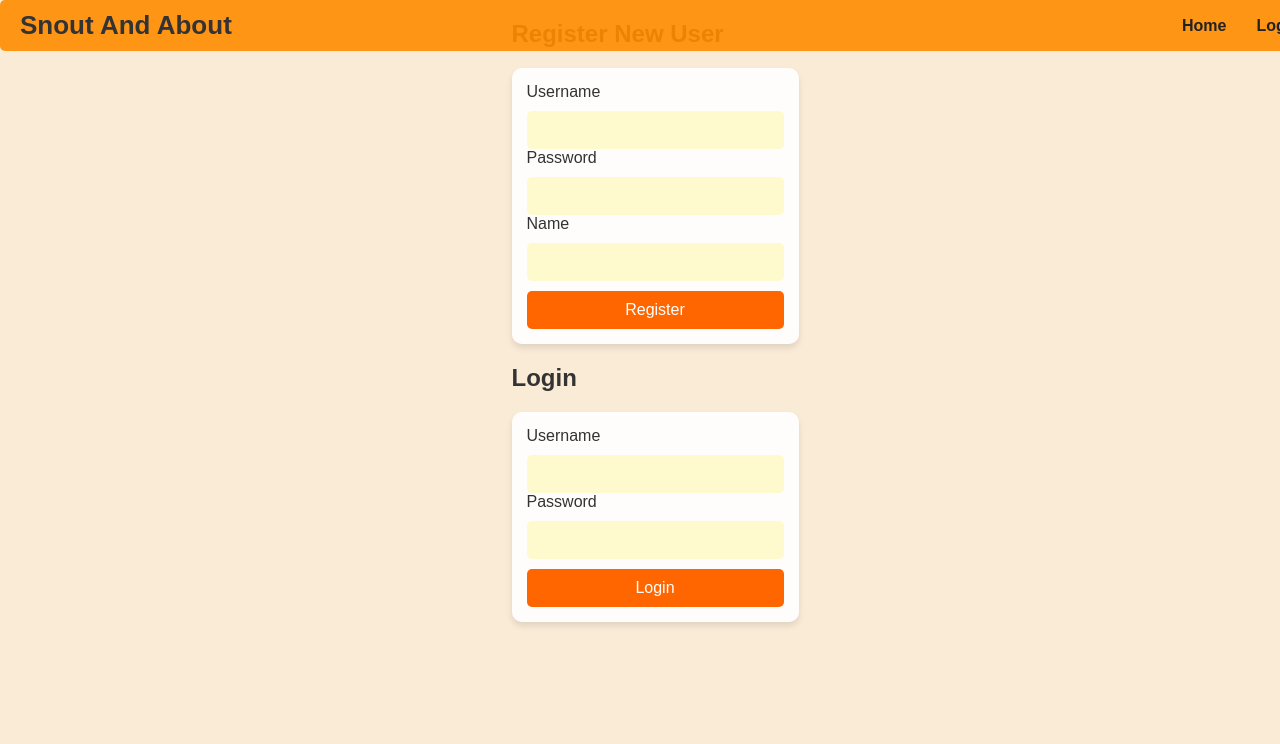
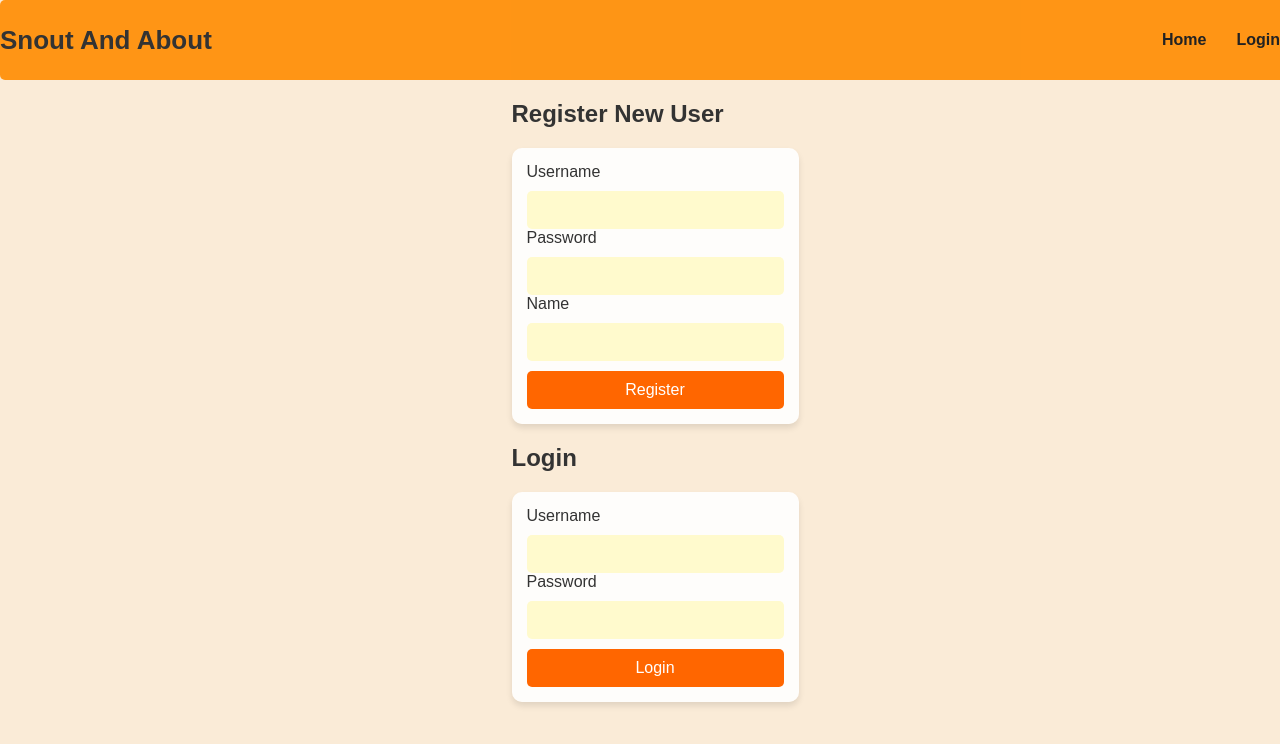
Before and after one commit to SnoutAndAbout/snout-and-about, a React (Vite) app: page /#/Login in a window 1280 px wide. Shown: the top 744 px of the page. Built offline with nearby package versions, Linux system fonts and the light colour scheme.

Commit message:
update the navbar css

```diff
--- a/src/css/Home.css
+++ b/src/css/Home.css
@@ -9,6 +9,7 @@ body {
   display: flex;
   flex-direction: column;
   align-items: center;
+  padding-top: 80px;
 }
 
 /* Home Container */
@@ -76,7 +77,7 @@ body {
 .Navbar-container {
   width: 100%;
   text-align: center;
-  padding: 20px;
+  padding: 10px 0;
 }
 
 nav {
@@ -85,12 +86,14 @@ nav {
   align-items: center;
   background-color: rgba(255, 140, 0, 0.9);
   padding: 10px 20px;
+  padding-left: 0;
   border-radius: 5px;
   width: 100%;
   position: fixed;
   top: 0;
   left: 0;
   z-index: 1000;
+  height: 60px;
 }
 
 nav h1 {
@@ -120,6 +123,7 @@ nav ul li a {
 nav ul li a:hover {
   color: #444;
 }
+
 
 /* Center the Home Page */
 main {
```
